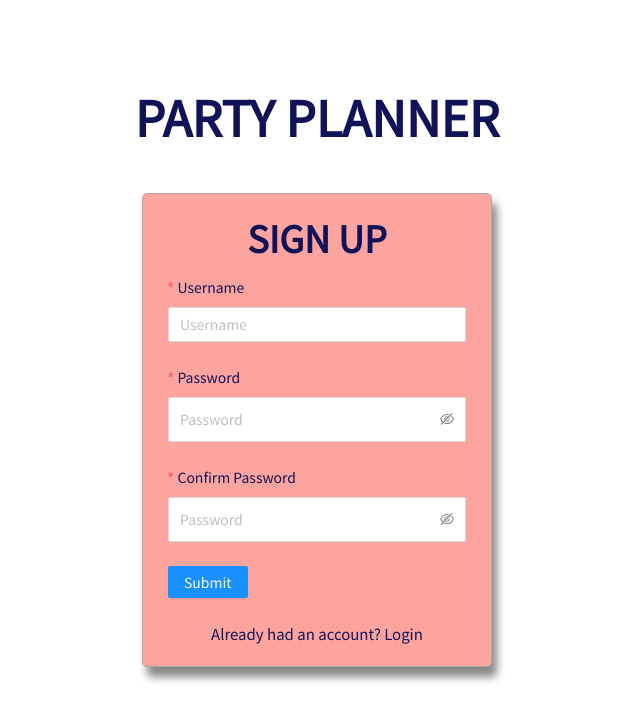
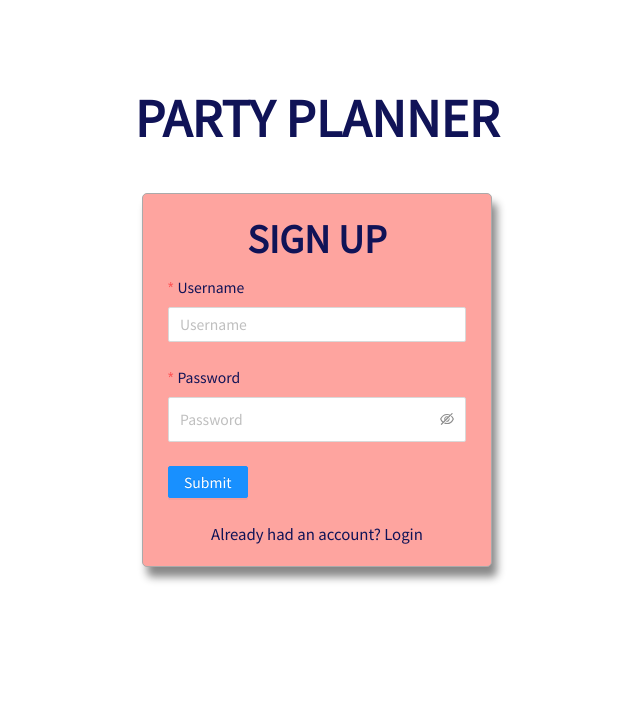
Before and after one commit to annsuparada/party-planner, a React (Create React App) app in the folder client/: page /register in a window 1280 px wide. Shown: the top 720 px of the page, without its empty margins (323-963 px from the left). Built offline with nearby package versions, Linux system fonts and the light colour scheme.

Commit message:
validate register

```diff
--- a/client/src/components/credential/RegisterForm.js
+++ b/client/src/components/credential/RegisterForm.js
@@ -8,7 +8,6 @@ const RegisterForm = props => {
 
   const [newUsername, setNewUsername] = useState({ username: "" });
   const [newPassword, setNewPassword] = useState({ password: "" })
-  const [confirmPass, setConfirmPass] = useState({ confirmPassword: "" })
 
   const validateUserName = (username) => {
 
@@ -38,22 +37,10 @@ const RegisterForm = props => {
     };
   }
 
-  const validateConfirm = (confirmPass) => {
 
-    if (confirmPass === newPassword.password){
-      return {
-        validateStatus: 'success',
-        errorMsg: null,
 
-      };
-    }
-    return {
-      validateStatus: 'error',
-      errorMsg: 'The two passwords that you entered do not match!',
-    };
-  }
   const handleSubmit = event => {
-    if (validateUserName(event) && validatePassword(event) && validateConfirm(event)) {
+    if (newUsername.username.length >= 3 && newPassword.password.length >= 6) {
       props.register(props.history, { username: newUsername.username, password: newPassword.password });
     } else {
       console.log("Invalid Form");
@@ -63,15 +50,11 @@ const RegisterForm = props => {
 
   const handleInputChange = e => {
     setNewUsername({ ...validateUserName(e.target.value), "username": e.target.value });
-    setNewPassword({ ...validatePassword(e.target.value), "password": e.target.value })
   };
   const handleInputPassword = e => {
     setNewPassword({ ...validatePassword(e.target.value), "password": e.target.value })
   };
-  const handleConfirm = e => {
-    console.log(e.target.value)
-    setConfirmPass({ ...confirmPass, confirmPassword: e.target.value });
-  }
+
 
   return (
 
@@ -88,7 +71,6 @@ const RegisterForm = props => {
             rules={[
               {
                   required: true,
-                  message: 'Username is required!',
               },
           ]}
           >
@@ -109,7 +91,6 @@ const RegisterForm = props => {
             rules={[
               {
                   required: true,
-                  message: 'Password is required!',
               },
           ]}
           >
@@ -121,26 +102,7 @@ const RegisterForm = props => {
               onChange={handleInputPassword}
             />
           </Form.Item>
-          <Form.Item
-            label="Confirm Password"
-            name="confirmPassword"
-            validateStatus={confirmPass.validateConfirm}
-            help={confirmPass.errorMsg}
-            rules={[
-              {
-                  required: true,
-                  message: 'Confirm Password is required!',
-              },
-          ]}
-          >
-            <Input.Password
-              placeholder="Password"
-              type="password"
-              name="confirmPassword"
-              value={confirmPass.confirmPassword}
-              onChange={handleConfirm}
-            />
-          </Form.Item>
+
           <Form.Item>
             <Button
               type="primary"
```
